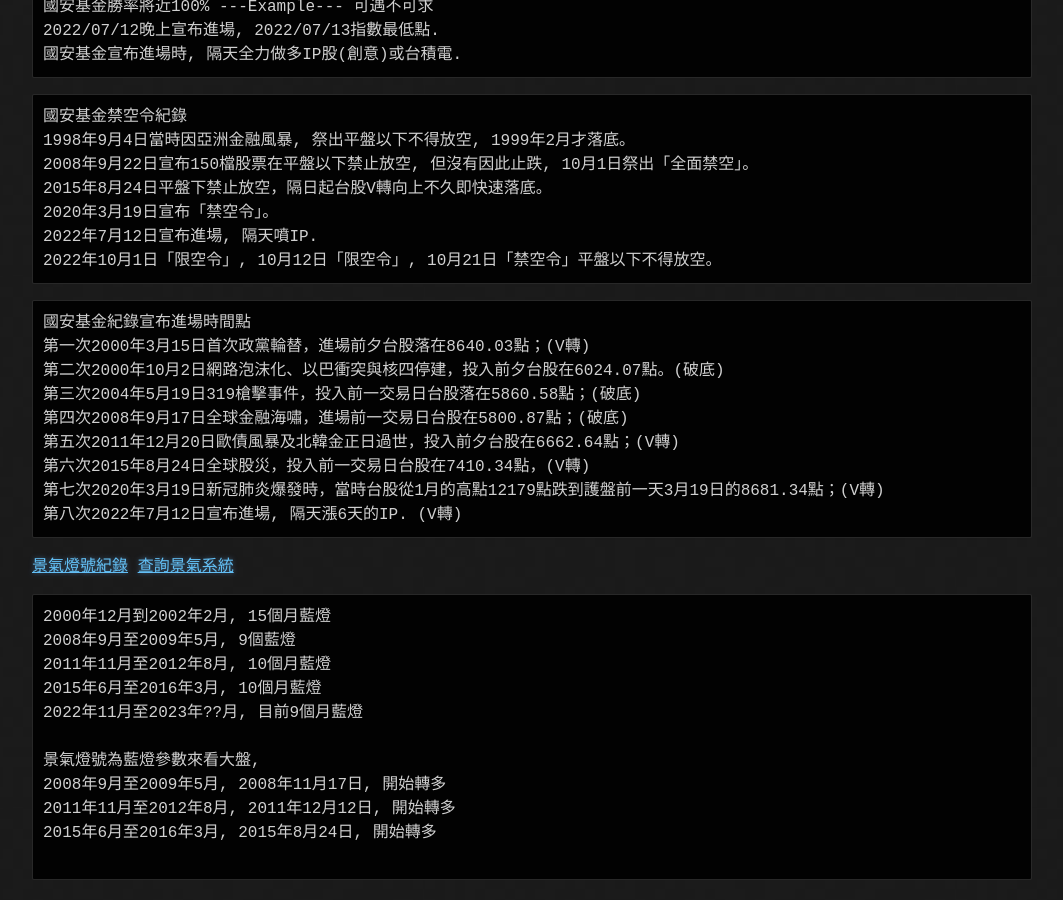
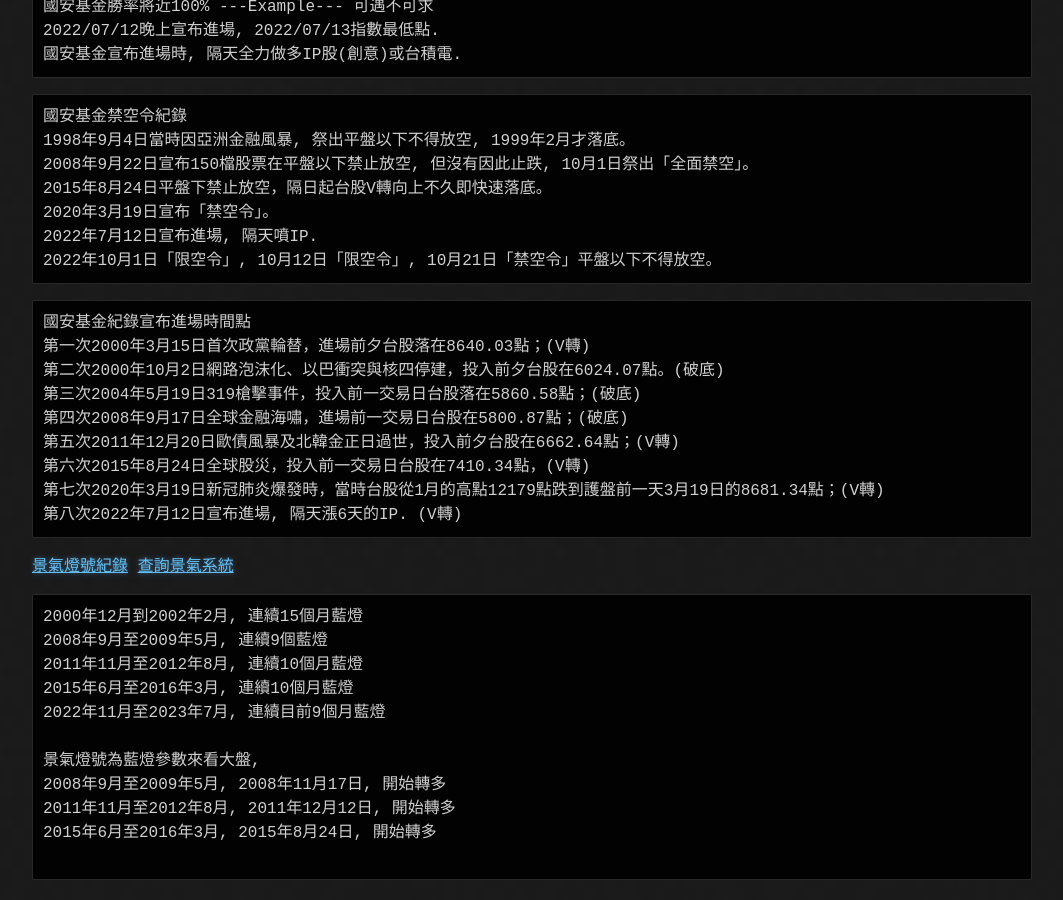
Before and after one commit to lepg5487/Stock_God, a Jekyll site: the page built from experience.md, in a window 1280 px wide and 900 px high, scrolled down 15152 px. Shown: the whole window, without its empty margins (108-1171 px from the left). Built offline with Jekyll 4.4.1, drawn with Linux system fonts in a browser that asks for light colours; our own code applies the rules of GitHub Pages for plain Markdown files.

Commit message:
Update experience.md

````diff
--- a/experience.md
+++ b/experience.md
@@ -638,13 +638,13 @@ Step2勝率將近100% ---Example--- 可遇不可求
 ```
 
 [景氣燈號紀錄](https://udn.com/news/story/7238/6870080)
-[查詢景氣系統]([https://index.ndc.gov.tw/n/zh_tw](https://index.ndc.gov.tw/n/zh_tw/data/eco))
+[查詢景氣系統](https://index.ndc.gov.tw/n/zh_tw/data/eco)
 ```
-2000年12月到2002年2月, 15個月藍燈
-2008年9月至2009年5月, 9個藍燈
-2011年11月至2012年8月, 10個月藍燈
-2015年6月至2016年3月, 10個月藍燈
-2022年11月至2023年??月, 目前9個月藍燈
+2000年12月到2002年2月, 連續15個月藍燈
+2008年9月至2009年5月, 連續9個藍燈
+2011年11月至2012年8月, 連續10個月藍燈
+2015年6月至2016年3月, 連續10個月藍燈
+2022年11月至2023年7月, 連續目前9個月藍燈
 
 景氣燈號為藍燈參數來看大盤,
 2008年9月至2009年5月, 2008年11月17日, 開始轉多
````
